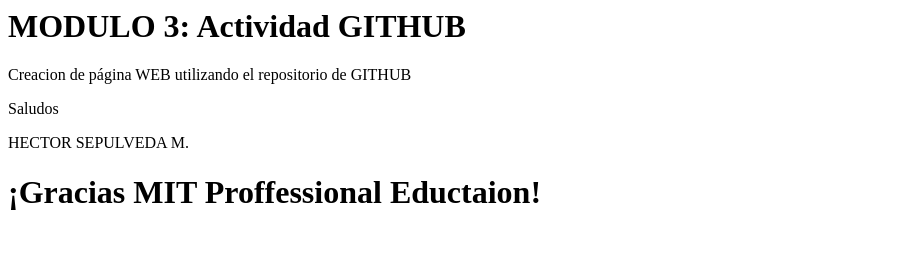
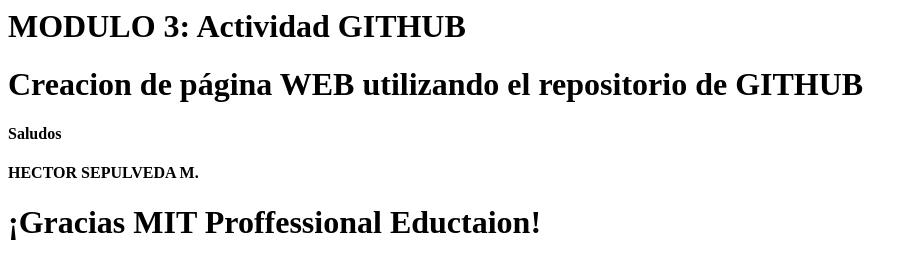
Before and after one commit to hectorhsm/MITPEM3, a plain HTML site: page index.html in a window 1280 px wide. Shown: the whole page, without its empty margins (0-917 px from the left). Drawn offline with Linux system fonts and the light colour scheme.

Commit message:
Update index.html

```diff
--- a/index.html
+++ b/index.html
@@ -1,8 +1,8 @@
 <html>
 <h1> MODULO 3: Actividad GITHUB </h1>
-<p> Creacion de página WEB utilizando el repositorio de GITHUB </p>
-<p> Saludos </p>
-<p> HECTOR SEPULVEDA M. </p>
-<h1>  </h1>
+<h1> Creacion de página WEB utilizando el repositorio de GITHUB </h1>
+<h4> Saludos </h4>
+<h4> HECTOR SEPULVEDA M. </h4>
+<h4>  </h4>
 <h1> ¡Gracias MIT Proffessional Eductaion!</h1>
 </html>
```
